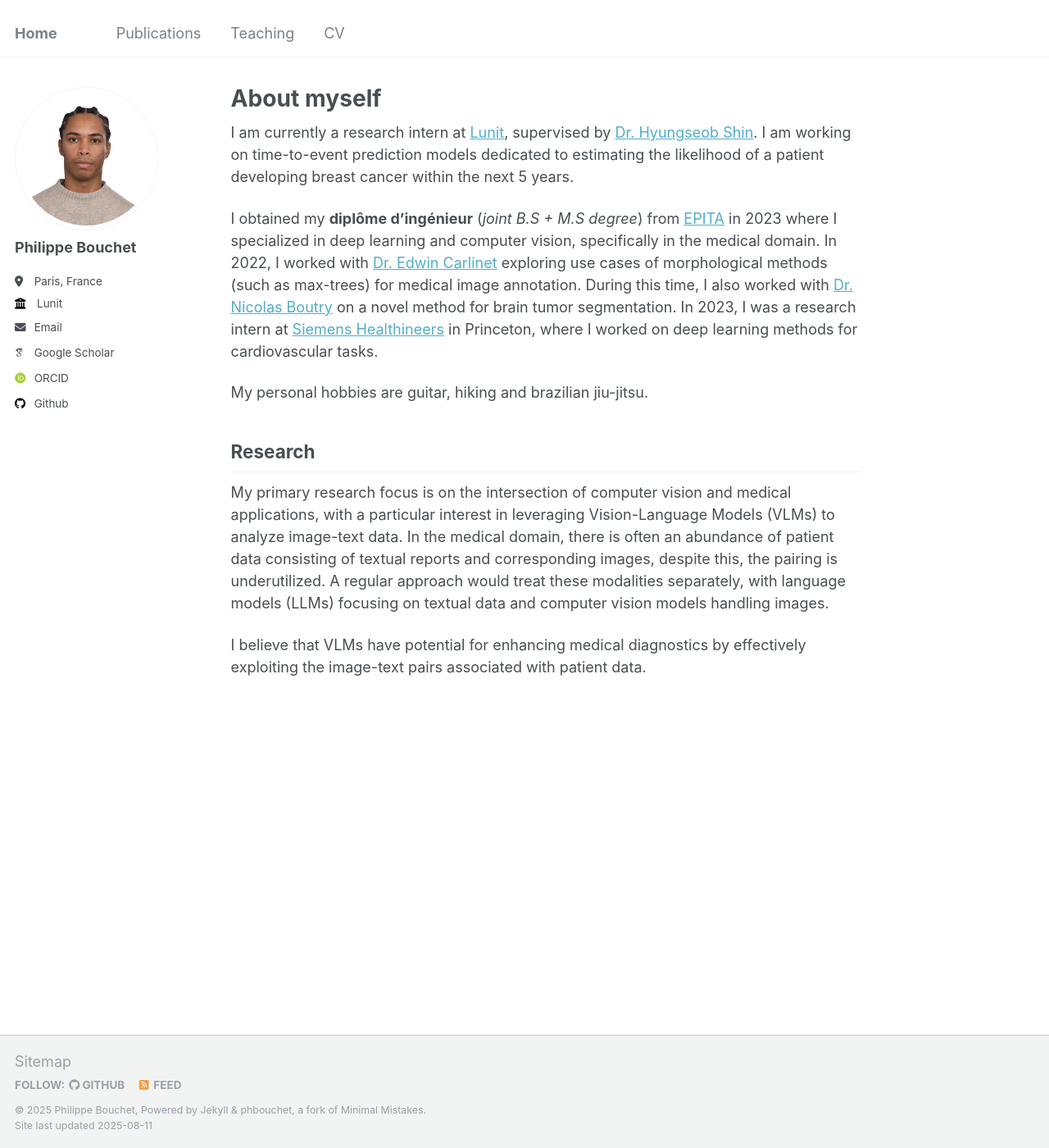
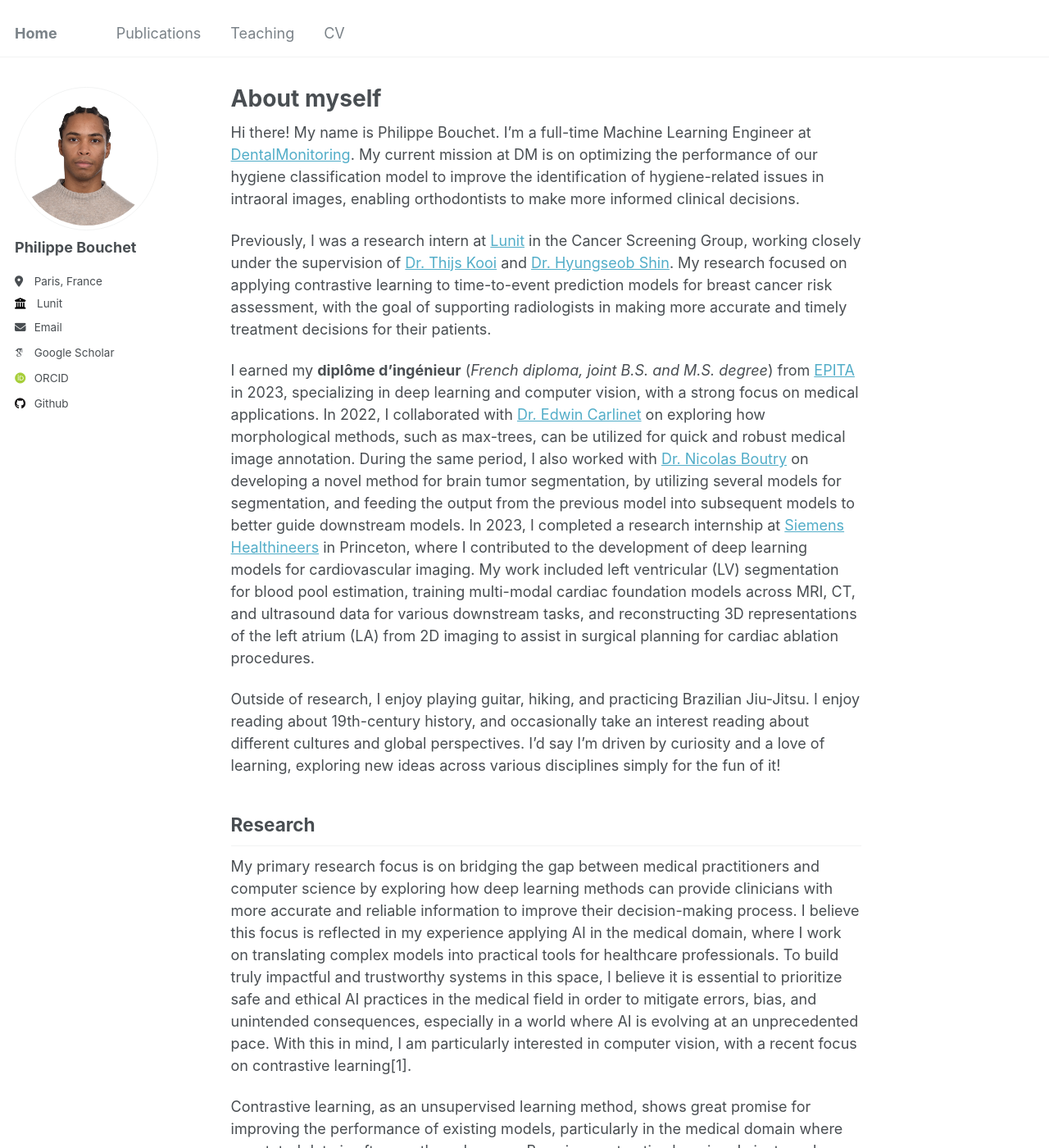
Before and after one commit to phbouchet/phbouchet.github.io, a Jekyll site: the page built from _pages/about.md, in a window 1280 px wide and 1400 px high. Shown: the whole window at 82% size. Built offline with Jekyll 4.4.1, drawn with Linux system fonts in a browser that asks for light colours; some web fonts are replaced; some of the changed text lies outside the part shown.

Commit message:
Updated about

```diff
--- a/_pages/about.md
+++ b/_pages/about.md
@@ -7,14 +7,23 @@ redirect_from:
   - /about.html
 ---
 
-I am currently a research intern at [Lunit](https://lunit.io), supervised by [Dr. Hyungseob Shin](https://scholar.google.com/citations?hl=en&user=b-B-sxcAAAAJ). I am working on time-to-event prediction models dedicated to estimating the likelihood of a patient developing breast cancer within the next 5 years.
 
-I obtained my **diplôme d'ingénieur** (*joint B.S + M.S degree*) from [EPITA](https://en.wikipedia.org/wiki/%C3%89cole_pour_l%27informatique_et_les_techniques_avanc%C3%A9es) in 2023 where I specialized in deep learning and computer vision, specifically in the medical domain. In 2022, I worked with [Dr. Edwin Carlinet](https://scholar.google.com/citations?user=vey3EPkAAAAJ&hl=en) exploring use cases of morphological methods (such as max-trees) for medical image annotation. During this time, I also worked with [Dr. Nicolas Boutry](https://scholar.google.com/citations?user=hU-3BxkAAAAJ&hl=en) on a novel method for brain tumor segmentation. In 2023, I was a research intern at [Siemens Healthineers](https://www.siemens-healthineers.com/en-us) in Princeton, where I worked on deep learning methods for cardiovascular tasks.
+Hi there! My name is Philippe Bouchet. I’m a full-time Machine Learning Engineer at [DentalMonitoring](https://dentalmonitoring.com/). My current mission at DM is on optimizing the performance of our hygiene classification model to improve the identification of hygiene-related issues in intraoral images, enabling orthodontists to make more informed clinical decisions.
 
-My personal hobbies are guitar, hiking and brazilian jiu-jitsu.
+Previously, I was a research intern at [Lunit](https://lunit.io) in the Cancer Screening Group, working closely under the supervision of [Dr. Thijs Kooi](https://scholar.google.com/citations?user=_ofw7R4AAAAJ&hl=en) and [Dr. Hyungseob Shin](https://scholar.google.com/citations?hl=en&user=b-B-sxcAAAAJ). My research focused on applying contrastive learning to time-to-event prediction models for breast cancer risk assessment, with the goal of supporting radiologists in making more accurate and timely treatment decisions for their patients.
+
+I earned my **diplôme d’ingénieur** (*French diploma, joint B.S. and M.S. degree*) from [EPITA](https://en.wikipedia.org/wiki/%C3%89cole_pour_l%27informatique_et_les_techniques_avanc%C3%A9es) in 2023, specializing in deep learning and computer vision, with a strong focus on medical applications. In 2022, I collaborated with [Dr. Edwin Carlinet](https://scholar.google.com/citations?user=vey3EPkAAAAJ&hl=en) on exploring how morphological methods, such as max-trees, can be utilized for quick and robust medical image annotation. During the same period, I also worked with [Dr. Nicolas Boutry](https://scholar.google.com/citations?user=hU-3BxkAAAAJ&hl=en) on developing a novel method for brain tumor segmentation, by utilizing several models for segmentation, and feeding the output from the previous model into subsequent models to better guide downstream models. In 2023, I completed a research internship at [Siemens Healthineers](https://www.siemens-healthineers.com/en-us) in Princeton, where I contributed to the development of deep learning models for cardiovascular imaging. My work included left ventricular (LV) segmentation for blood pool estimation, training multi-modal cardiac foundation models across MRI, CT, and ultrasound data for various downstream tasks, and reconstructing 3D representations of the left atrium (LA) from 2D imaging to assist in surgical planning for cardiac ablation procedures.
+
+Outside of research, I enjoy playing guitar, hiking, and practicing Brazilian Jiu-Jitsu. I enjoy reading about 19th-century history, and occasionally take an interest reading about different cultures and global perspectives. I'd say I’m driven by curiosity and a love of learning, exploring new ideas across various disciplines simply for the fun of it!
 
 ## Research
 
-My primary research focus is on the intersection of computer vision and medical applications, with a particular interest in leveraging Vision-Language Models (VLMs) to analyze image-text data. In the medical domain, there is often an abundance of patient data consisting of textual reports and corresponding images, despite this, the pairing is underutilized. A regular approach would treat these modalities separately, with language models (LLMs) focusing on textual data and computer vision models handling images.
+My primary research focus is on bridging the gap between medical practitioners and computer science by exploring how deep learning methods can provide clinicians with more accurate and reliable information to improve their decision-making process. I believe this focus is reflected in my experience applying AI in the medical domain, where I work on translating complex models into practical tools for healthcare professionals. To build truly impactful and trustworthy systems in this space, I believe it is essential to prioritize safe and ethical AI practices in the medical field in order to mitigate errors, bias, and unintended consequences, especially in a world where AI is evolving at an unprecedented pace. With this in mind, I am particularly interested in computer vision, with a recent focus on contrastive learning[1].
 
-I believe that VLMs have potential for enhancing medical diagnostics by effectively exploiting the image-text pairs associated with patient data.
+Contrastive learning, as an unsupervised learning method, shows great promise for improving the performance of existing models, particularly in the medical domain where annotated data is often costly and scarce. By using contrastive learning, I aim to make high-performing models more accessible and generalizable in data-constrained environments. For example, during my time at Lunit, I worked on enhancing models for breast cancer risk prediction by using contrastive learning as a pre-training method, developing clusters of cancer vs. non-cancer patients in latent space. This approach conditioned the model to better recognize early signs of breast cancer, resulting in improved downstream performance when finetuned. As such, my goal is to explore how unsupervised learning methods, such as contrastive learning, can be effectively used to enhance model performance, ultimately improving the reliability of predictions provided to medical practitioners, supporting them in making critical clinical decisions.
+
+Naturally, my interest in contrastive learning evolved from a prior fascination with Vision-Language Models (VLMs). In the medical domain, while there is often a wealth of multimodal patient data (e.g: Medical images paired with textual reports) these image-text relationships remain largely underutilized. Traditional approaches tend to treat these modalities in isolation, with large language models (LLMs) focused on text and computer vision models handling imagery independently. I believe that VLMs offer significant potential for advancing medical diagnostics by jointly leveraging these complementary data sources. By effectively aligning and learning from image-text pairs, VLMs can enable more context-aware diagnostic tools, leading to more accurate clinical insights.
+
+## References
+
+[1] A. Radford et al., ‘Learning Transferable Visual Models From Natural Language Supervision’, arXiv [cs.CV]. 2021. https://arxiv.org/abs/2103.00020
```
